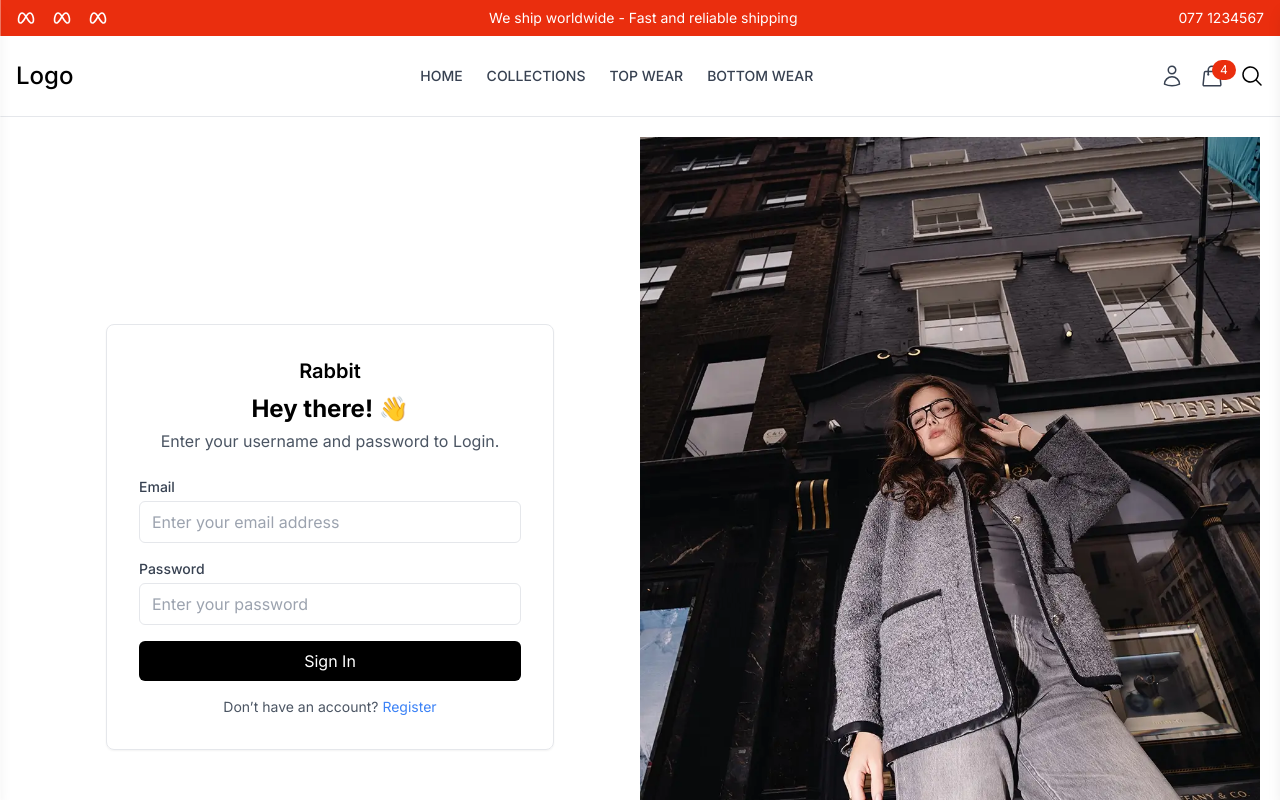
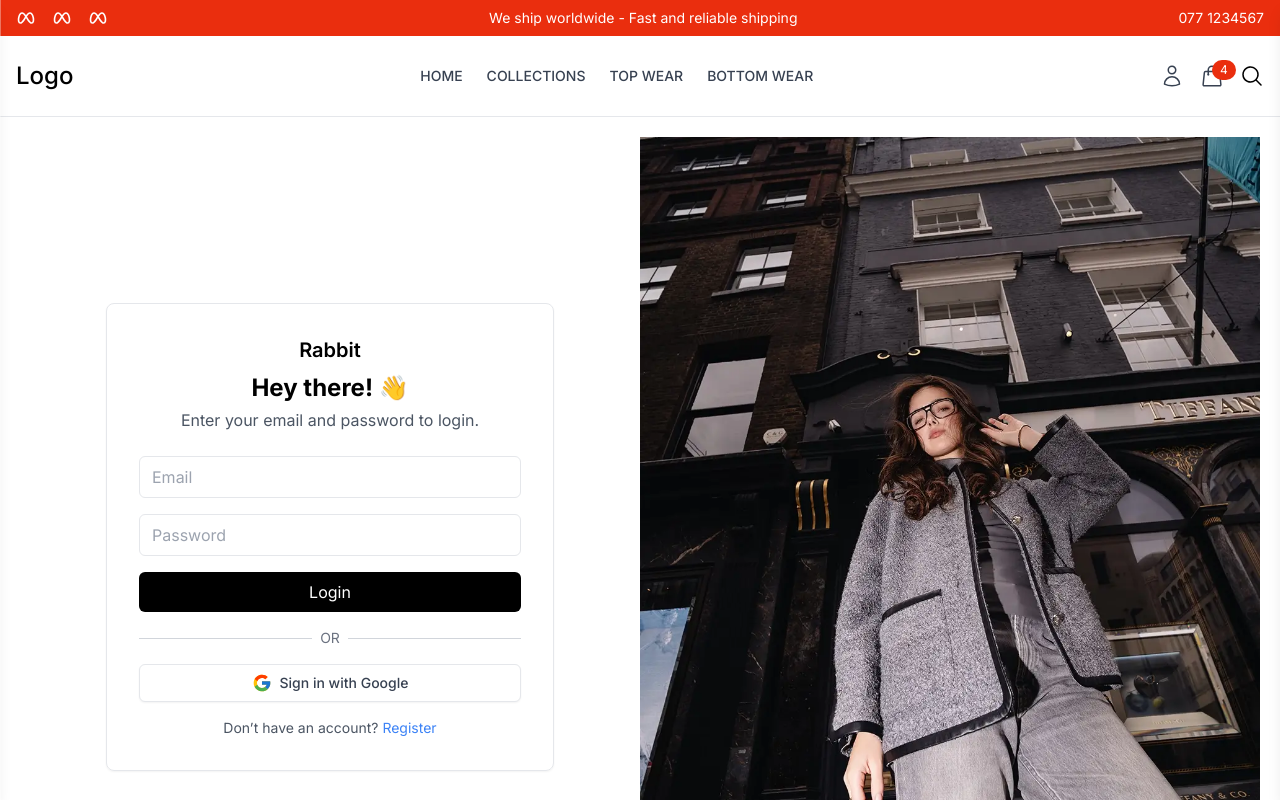
Before and after one commit to TharinduThejan/E-commerce-app-MERN-Stack, a React (Vite) app in the folder frontend/: page /login in a window 1280 px wide. Shown: the top 800 px of the page. Built offline with nearby package versions, Linux system fonts and the light colour scheme.

Commit message:
feat: add user authentication and management features with Google login integration 🔐🗝️👮

```diff
--- a/frontend/src/App.jsx
+++ b/frontend/src/App.jsx
@@ -1,8 +1,13 @@
 import React from "react";
 import { BrowserRouter, Route, Routes } from "react-router-dom";
+import { Toaster } from "sonner";
+
+// Layouts
 import UserLayout from "./components/Layout/UserLayout";
+import AdminLayout from "./components/Admin/adminLayout";
+
+// Pages
 import Home from "./pages/Home";
-import { Toaster } from "sonner";
 import Login from "./pages/Login";
 import Register from "./pages/Register";
 import Profile from "./pages/Profile";
@@ -11,32 +16,31 @@ import FilterSideBar from "./components/Products/FilterSideBar.jsx";
 import ProductDetails from "./components/Products/ProductDetails.jsx";
 import Checkout from "./components/Cart/checkout.jsx";
 import Confirmation from "./components/Cart/OrderConfirmation.jsx";
+
+// Admin Pages
 import AdminPage from "./components/Admin/adminPage.jsx";
 import UserManagement from "./components/Admin/userManagement.jsx";
-import Order from "./components/Admin/layouttemplate.jsx";
-import AdminLayout from "./components/Admin/adminLayout.jsx";
 import OrderManagement from "./components/Admin/orderManagement.jsx";
 import ProductsManagement from "./components/Admin/productsManagement.jsx";
 
-export const App = () => {
-  return (
+const App = () => (
   <BrowserRouter>
     <Toaster position="top-right" />
     <Routes>
-        {/*User */}
+      {/* User routes */}
       <Route path="/" element={<UserLayout />}>
-          <Route path="/login" element={<Login />} />
-          <Route path="/register" element={<Register />} />
         <Route index element={<Home />} />
-          <Route path="/profile" element={<Profile />} />
-          <Route path="/collections/:collection" element={<CollectionPage />} />
-          <Route path="/FilterSideBar" element={<FilterSideBar />} />
+        <Route path="login" element={<Login />} />
+        <Route path="register" element={<Register />} />
+        <Route path="profile" element={<Profile />} />
+        <Route path="collections/:collection" element={<CollectionPage />} />
+        <Route path="filter-sidebar" element={<FilterSideBar />} />
         <Route path="products/:id" element={<ProductDetails />} />
-          <Route path="/checkout" element={<Checkout />} />
-          <Route path="/OrderConfirmation" element={<Confirmation />} />
+        <Route path="checkout" element={<Checkout />} />
+        <Route path="order-confirmation" element={<Confirmation />} />
       </Route>
 
-        {/*admin */}
+      {/* Admin routes */}
       <Route path="/admin" element={<AdminLayout />}>
         <Route index element={<AdminPage />} />
         <Route path="users" element={<UserManagement />} />
@@ -46,5 +50,5 @@ export const App = () => {
     </Routes>
   </BrowserRouter>
 );
-};
+
 export default App;
--- a/frontend/src/pages/Login.jsx
+++ b/frontend/src/pages/Login.jsx
@@ -1,63 +1,69 @@
-import React from "react";
+import React, { useState } from "react";
 import loginWall from "../assets/login.webp";
+import { FcGoogle } from "react-icons/fc";
 
-export default function Login() {
-  const [email, setEmail] = React.useState("");
-  const [password, setPassword] = React.useState("");
+const Login = () => {
+  const [email, setEmail] = useState("");
+  const [password, setPassword] = useState("");
+
   const handleSubmit = (e) => {
-    if (email === "" || password === "") {
-      alert("Please fill all the fields");
-      return;
-    }
     e.preventDefault();
+    if (!email || !password) return alert("Please fill all the fields");
     console.log({ email, password });
   };
+
+  const handleGoogleLogin = () => {
+    window.open(`${import.meta.env.VITE_API_URL}/auth/google`, "_self");
+  };
+
   return (
     <div className="flex h-screen">
-      {/* Left Side - Login Form */}
+      {/* Left: Form */}
       <div className="flex items-center justify-center w-full bg-white md:w-1/2">
         <div className="w-full max-w-md p-8 border rounded-lg shadow-sm">
           <h2 className="text-xl font-semibold text-center">Rabbit</h2>
           <h1 className="mt-2 text-2xl font-bold text-center">Hey there! 👋</h1>
           <p className="mt-1 mb-6 text-center text-gray-600">
-            Enter your username and password to Login.
+            Enter your email and password to login.
           </p>
 
-          {/* Form */}
           <form className="space-y-4" onSubmit={handleSubmit}>
-            <div>
-              <label className="block mb-1 text-sm font-medium text-gray-700">
-                Email
-              </label>
             <input
               type="email"
+              value={email}
               onChange={(e) => setEmail(e.target.value)}
-                placeholder="Enter your email address"
+              placeholder="Email"
               className="w-full px-3 py-2 border rounded-md focus:outline-none focus:ring-2 focus:ring-black"
             />
-            </div>
-
-            <div>
-              <label className="block mb-1 text-sm font-medium text-gray-700">
-                Password
-              </label>
             <input
               type="password"
+              value={password}
               onChange={(e) => setPassword(e.target.value)}
-                placeholder="Enter your password"
+              placeholder="Password"
               className="w-full px-3 py-2 border rounded-md focus:outline-none focus:ring-2 focus:ring-black"
             />
+            <button
+              type="submit"
+              className="w-full py-2 text-white bg-black rounded-md hover:bg-gray-800"
+            >
+              Login
+            </button>
+          </form>
+
+          <div className="flex items-center my-4">
+            <hr className="flex-grow border-gray-300" />
+            <span className="px-2 text-sm text-gray-500">OR</span>
+            <hr className="flex-grow border-gray-300" />
           </div>
 
           <button
-              type="submit"
-              className="w-full py-2 text-white transition bg-black rounded-md hover:bg-gray-800"
+            onClick={handleGoogleLogin}
+            className="flex items-center justify-center w-full gap-2 py-2 text-sm font-medium text-gray-700 bg-white border rounded-md shadow-sm hover:bg-gray-100"
           >
-              Sign In
+            <FcGoogle size={20} />
+            Sign in with Google
           </button>
-          </form>
 
-          {/* Register Link */}
           <p className="mt-4 text-sm text-center text-gray-600">
             Don’t have an account?{" "}
             <a href="/register" className="text-blue-500 hover:underline">
@@ -67,14 +73,16 @@ export default function Login() {
         </div>
       </div>
 
-      {/* Right Side - Image */}
+      {/* Right: Image */}
       <div className="hidden md:block md:w-1/2">
         <img
           src={loginWall}
-          alt="Login Visual"
+          alt="Login"
           className="object-cover w-full h-full"
         />
       </div>
     </div>
   );
-}
+};
+
+export default Login;
--- a/frontend/src/pages/Register.jsx
+++ b/frontend/src/pages/Register.jsx
@@ -1,28 +1,28 @@
-import React from "react";
+import React, { useState } from "react";
 import loginWall from "../assets/login.webp";
+import { FcGoogle } from "react-icons/fc";
 
-export default function Register() {
-  const [email, setEmail] = React.useState("");
-  const [username, setUsername] = React.useState("");
-  const [password, setPassword] = React.useState("");
-  const [confirmPassword, setConfirmPassword] = React.useState("");
+const Register = () => {
+  const [username, setUsername] = useState("");
+  const [email, setEmail] = useState("");
+  const [password, setPassword] = useState("");
+  const [confirmPassword, setConfirmPassword] = useState("");
 
   const handleSubmit = (e) => {
-    if (password !== confirmPassword) {
-      alert("Passwords do not match!");
-      return;
-    }
-    if (username === "" || email === "" || password === "") {
-      alert("Please fill all the fields");
-      return;
-    }
     e.preventDefault();
-    console.log({ email, username, password, confirmPassword });
+    if (!username || !email || !password || !confirmPassword)
+      return alert("Please fill all fields");
+    if (password !== confirmPassword) return alert("Passwords do not match");
+    console.log({ username, email, password });
+  };
+
+  const handleGoogleRegister = () => {
+    window.open(`${import.meta.env.VITE_API_URL}/auth/google`, "_self");
   };
 
   return (
     <div className="flex h-screen">
-      {/* Left Side - Register Form */}
+      {/* Left: Form */}
       <div className="flex items-center justify-center w-full bg-white md:w-1/2">
         <div className="w-full max-w-md p-8 border rounded-lg shadow-sm">
           <h2 className="text-xl font-semibold text-center">Rabbit</h2>
@@ -33,87 +33,76 @@ export default function Register() {
             Fill in your details to register.
           </p>
 
-          {/* Form */}
           <form className="space-y-4" onSubmit={handleSubmit}>
-            <div>
-              <label className="block mb-1 text-sm font-medium text-gray-700">
-                Username
-              </label>
             <input
               type="text"
-                placeholder="Choose a username"
-                className="w-full px-3 py-2 border rounded-md focus:outline-none focus:ring-2 focus:ring-black"
+              placeholder="Username"
               value={username}
               onChange={(e) => setUsername(e.target.value)}
+              className="w-full px-3 py-2 border rounded-md focus:outline-none focus:ring-2 focus:ring-black"
             />
-            </div>
-
-            <div>
-              <label className="block mb-1 text-sm font-medium text-gray-700">
-                Email
-              </label>
             <input
               type="email"
-                placeholder="Enter your email address"
-                className="w-full px-3 py-2 border rounded-md focus:outline-none focus:ring-2 focus:ring-black"
+              placeholder="Email"
               value={email}
               onChange={(e) => setEmail(e.target.value)}
+              className="w-full px-3 py-2 border rounded-md focus:outline-none focus:ring-2 focus:ring-black"
             />
-            </div>
-
-            <div>
-              <label className="block mb-1 text-sm font-medium text-gray-700">
-                Password
-              </label>
             <input
               type="password"
-                placeholder="Enter your password"
-                className="w-full px-3 py-2 border rounded-md focus:outline-none focus:ring-2 focus:ring-black"
+              placeholder="Password"
               value={password}
               onChange={(e) => setPassword(e.target.value)}
+              className="w-full px-3 py-2 border rounded-md focus:outline-none focus:ring-2 focus:ring-black"
             />
-            </div>
-
-            <div>
-              <label className="block mb-1 text-sm font-medium text-gray-700">
-                Confirm Password
-              </label>
             <input
               type="password"
-                placeholder="Re-enter your password"
-                className="w-full px-3 py-2 border rounded-md focus:outline-none focus:ring-2 focus:ring-black"
+              placeholder="Confirm Password"
               value={confirmPassword}
               onChange={(e) => setConfirmPassword(e.target.value)}
+              className="w-full px-3 py-2 border rounded-md focus:outline-none focus:ring-2 focus:ring-black"
             />
-            </div>
-
             <button
               type="submit"
-              disabled={!email || !username || !password || !confirmPassword}
-              className="w-full py-2 text-white transition bg-black rounded-md hover:bg-gray-800"
+              className="w-full py-2 text-white bg-black rounded-md hover:bg-gray-800"
             >
               Register
             </button>
           </form>
 
-          {/* Login Link */}
+          <div className="flex items-center my-4">
+            <hr className="flex-grow border-gray-300" />
+            <span className="px-2 text-sm text-gray-500">OR</span>
+            <hr className="flex-grow border-gray-300" />
+          </div>
+
+          <button
+            onClick={handleGoogleRegister}
+            className="flex items-center justify-center w-full gap-2 py-2 text-sm font-medium text-gray-700 bg-white border rounded-md shadow-sm hover:bg-gray-100"
+          >
+            <FcGoogle size={20} />
+            Sign up with Google
+          </button>
+
           <p className="mt-4 text-sm text-center text-gray-600">
             Already have an account?{" "}
             <a href="/login" className="text-blue-500 hover:underline">
-              Sign In
+              Login
             </a>
           </p>
         </div>
       </div>
 
-      {/* Right Side - Image */}
+      {/* Right: Image */}
       <div className="hidden md:block md:w-1/2">
         <img
           src={loginWall}
-          alt="Register Visual"
+          alt="Register"
           className="object-cover w-full h-full"
         />
       </div>
     </div>
   );
-}
+};
+
+export default Register;
--- /dev/null
+++ b/package.json
@@ -0,0 +1,5 @@
+{
+  "dependencies": {
+    "axios": "^1.11.0"
+  }
+}
```
Also changed, not shown: frontend/src/App copy.jsx (added, +117 -0 lines), frontend/src/pages/Profile.jsx (+9 -13 lines), 2 other files (tests, documents, lock files or other folders). Lines whose indentation alone changed are shown as unchanged.
